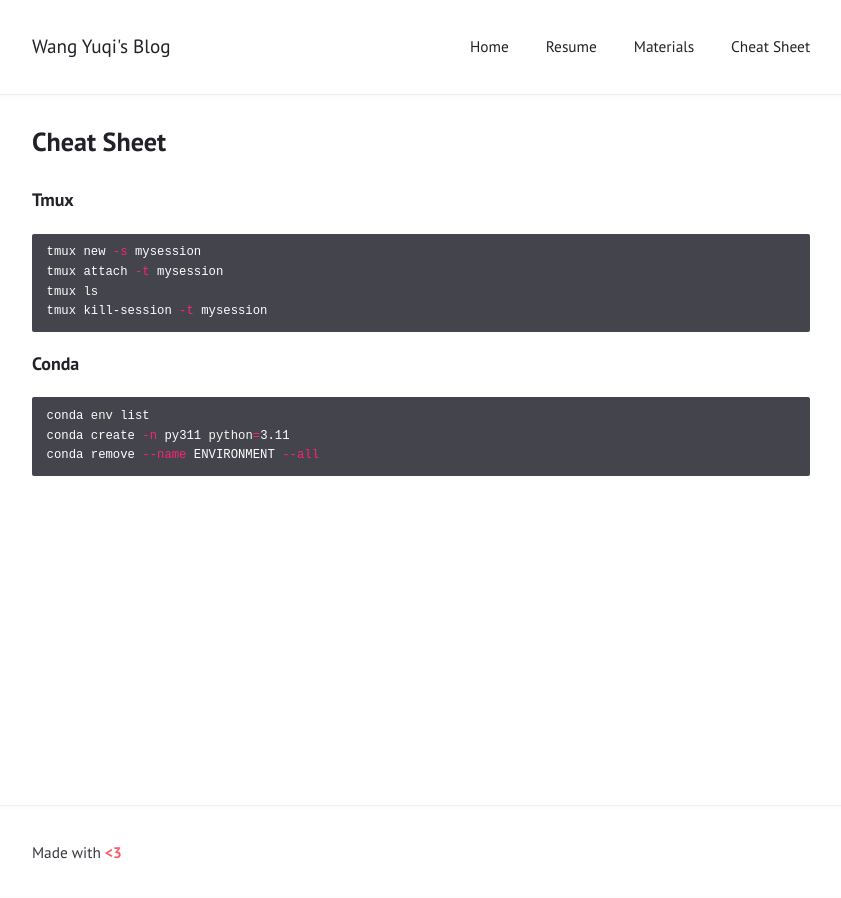
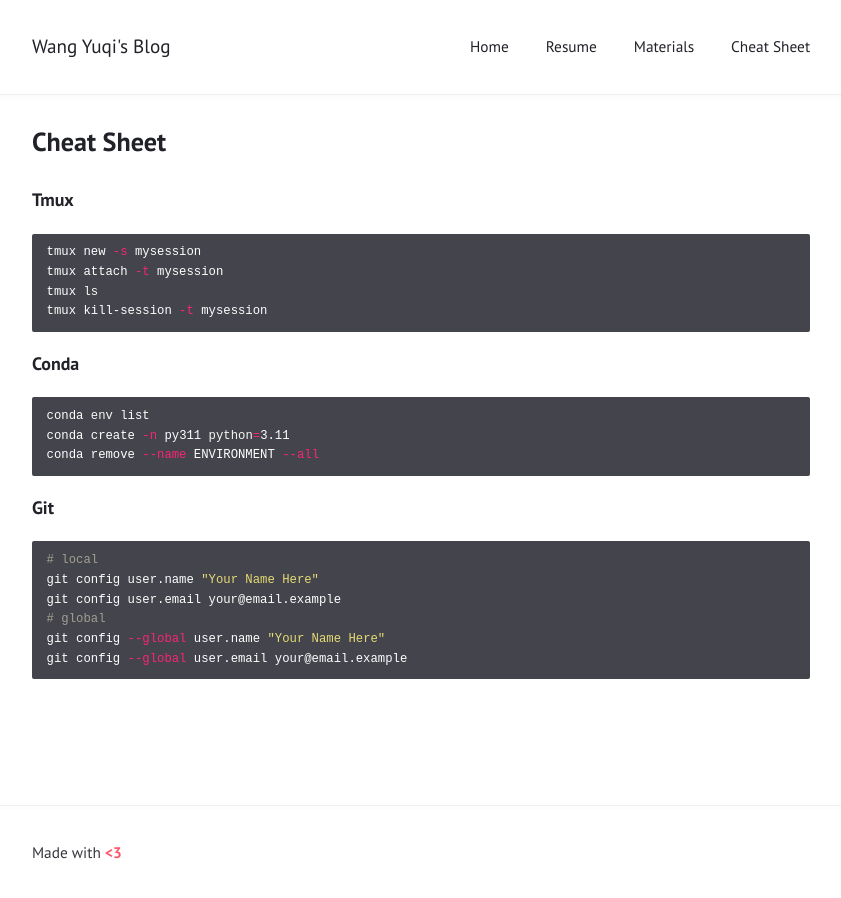
Before and after one commit to bugggggggg/bugggggggg.github.io, a Jekyll site: the page built from CheetSheat.md, in a window 1280 px wide. Shown: the whole page, without its empty margins (219-1060 px from the left). Built offline with Jekyll 4.4.1, drawn with Linux system fonts in a browser that asks for light colours.

Commit message:
daily update

````diff
--- a/CheetSheat.md
+++ b/CheetSheat.md
@@ -18,3 +18,13 @@
 conda create -n py311 python=3.11
 conda remove --name ENVIRONMENT --all
 ```
+
+### Git
+```bash
+# local
+git config user.name "Your Name Here"
+git config user.email your@email.example
+# global
+git config --global user.name "Your Name Here"
+git config --global user.email your@email.example
+```
````
Also changed, not shown: _posts/2023-03-31-curate-dataset-or-benchmark.md (+3 -0 lines), _posts/2023-04-23-literature-review.md (+3 -0 lines).
